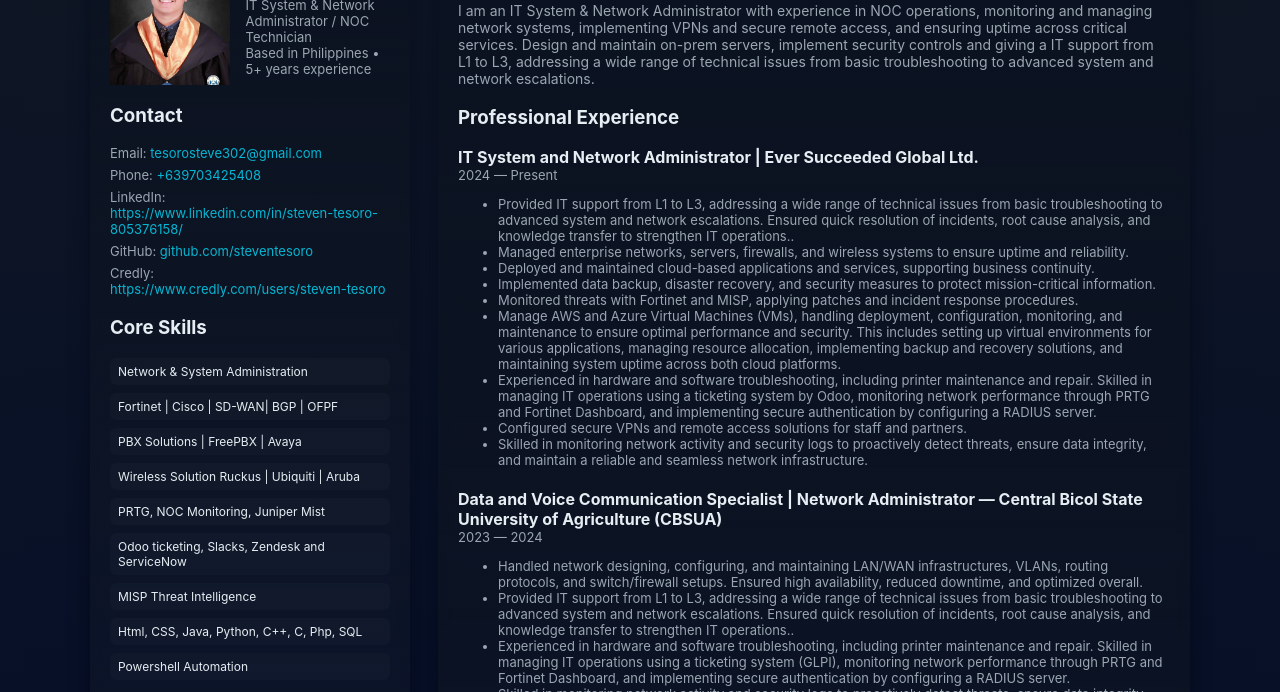
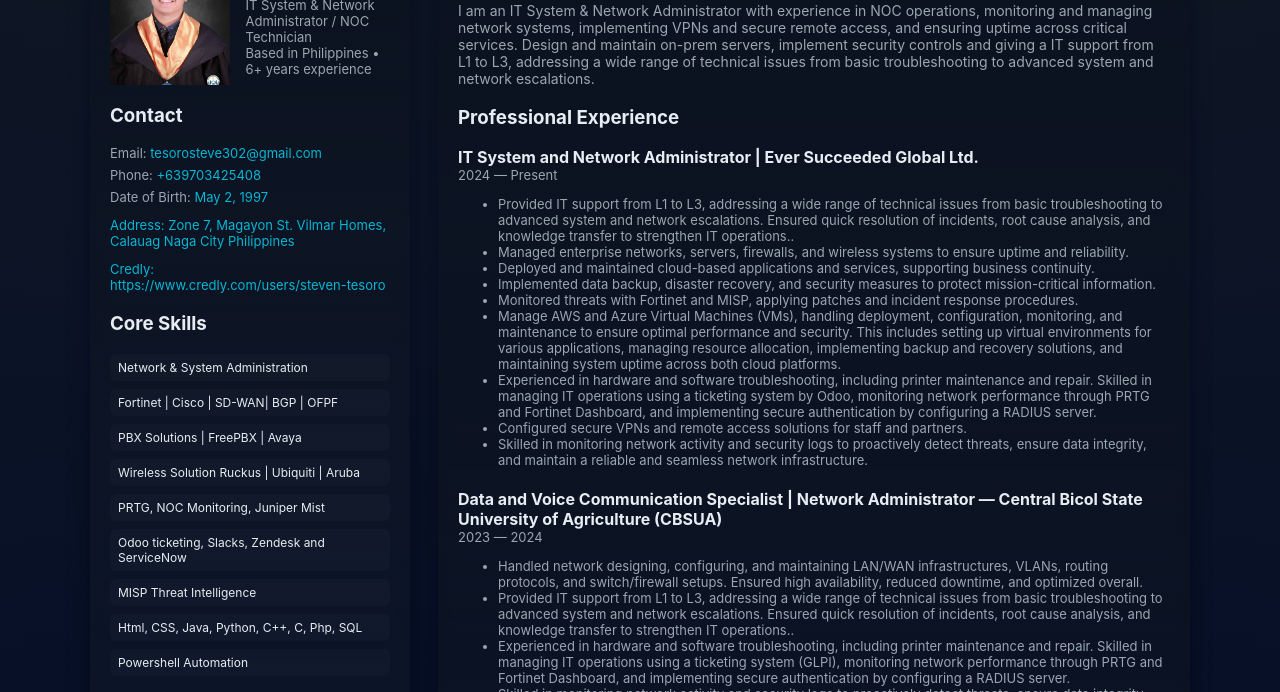
Before and after one commit to tesorosteve302/iamtjsteven-cv, a plain HTML site: page index.html in a window 1280 px wide. Shown: the part 103-795 px from the top of the page. Drawn offline with Linux system fonts and the light colour scheme.

Commit message:
Update index.html

```diff
--- a/index.html
+++ b/index.html
@@ -62,7 +62,7 @@
         <div>
           <h1>Steven Tesoro</h1>
           <div class="muted">IT System & Network Administrator / NOC Technician</div>
-          <div class="small">Based in Philippines • 5+ years experience</div>
+          <div class="small">Based in Philippines • 6+ years experience</div>
         </div></div>
 
       <div class="section">
@@ -70,8 +70,8 @@
         <div class="contact-list">
           <div class="small">Email: <a href="mailto:steven.tesoro@example.com">tesorosteve302@gmail.com</a></div>
           <div class="small">Phone: <a href="tel:+639XXXXXXXXX">+639703425408</a></div>
-          <div class="small">LinkedIn: <a href="#">https://www.linkedin.com/in/steven-tesoro-805376158/</a></div>
-          <div class="small">GitHub: <a href="#">github.com/steventesoro</a></div>
+          <div class="small">Date of Birth: <a href="#">May 2, 1997</div>
+          <div class="small">Address: <a href="#">Zone 7, Magayon St. Vilmar Homes, Calauag Naga City Philippines</div>
            <div class="small">Credly: <a href="#">https://www.credly.com/users/steven-tesoro</a></div>
         </div>
       </div>
```
